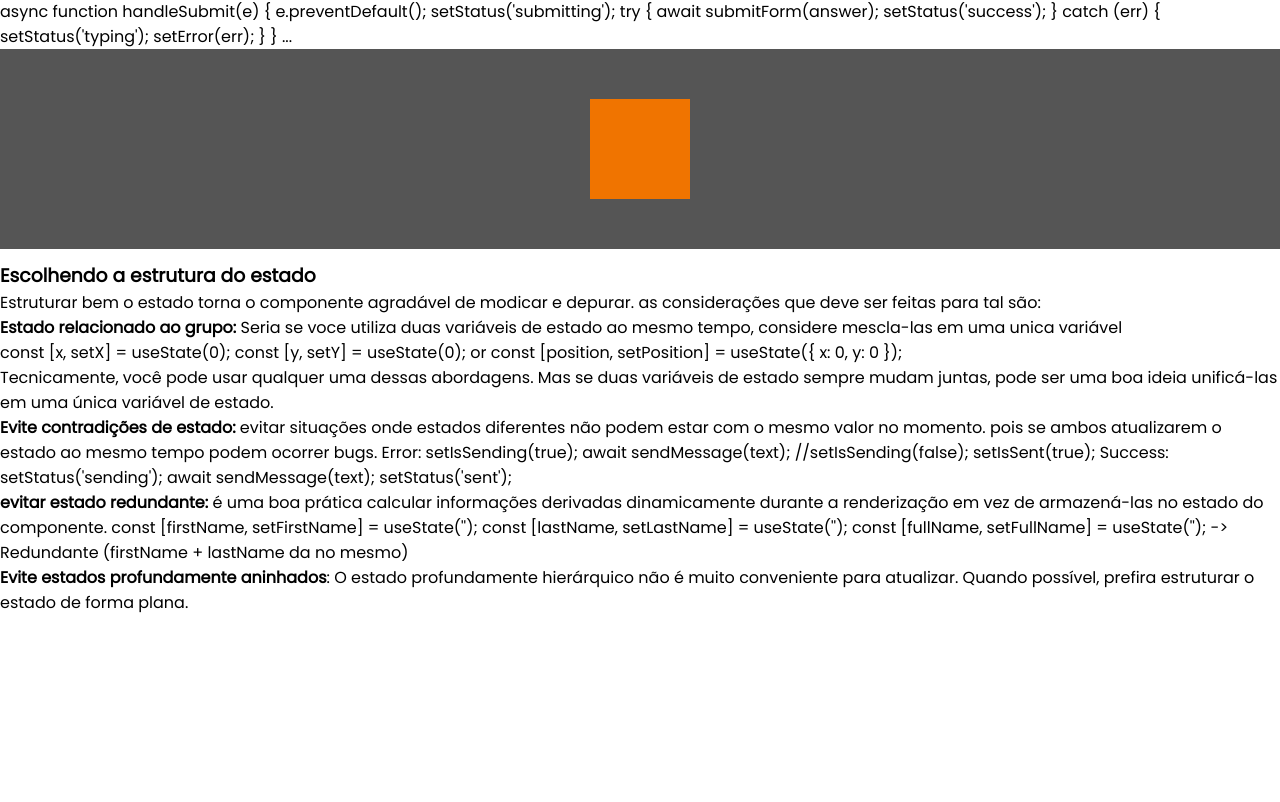
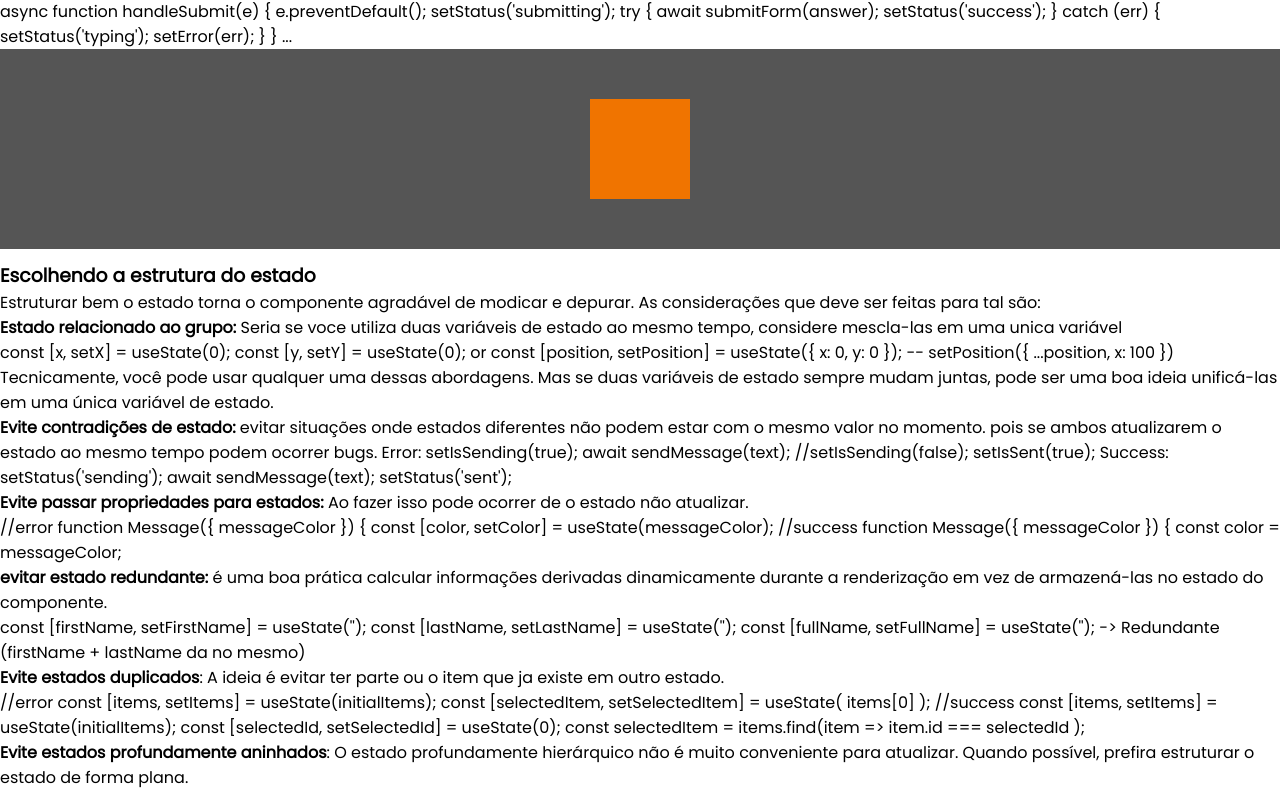
Before and after one commit to wdwf/React_Study, a React (Vite) app: page /capitulo-5 in a window 1280 px wide. Shown: the part 1079-1881 px from the top of the page. Before the commit the page ends 1706 px from the top, so only its background shows below. Built offline with nearby package versions, Linux system fonts and the light colour scheme.

Commit message:
:construction: chore: adição do tema de escolha de estrutura de estado

```diff
--- a/src/pages/Cap5/index.tsx
+++ b/src/pages/Cap5/index.tsx
@@ -198,7 +198,7 @@ export default function Cap5() {
         <h3>Escolhendo a estrutura do estado</h3>
         <p>
           Estruturar bem o estado torna o componente agradável de modicar e
-          depurar. as considerações que deve ser feitas para tal são:
+          depurar. As considerações que deve ser feitas para tal são:
         </p>
         <ul>
           <li>
@@ -213,6 +213,8 @@ export default function Cap5() {
                 const [y, setY] = useState(0);
                 or
                 const [position, setPosition] = useState({ x: 0, y: 0 });
+                --
+                setPosition({ ...position, x: 100 })
               `}
               <p>
                 Tecnicamente, você pode usar qualquer uma dessas abordagens. Mas
@@ -242,15 +244,54 @@ export default function Cap5() {
             </code>
           </li>
           <li>
-            <p></p>
-            <b>evitar estado redundante:</b> é uma boa prática calcular
-            informações derivadas dinamicamente durante a renderização em vez de
-            armazená-las no estado do componente.{" "}
+            <b>Evite passar propriedades para estados:</b> Ao fazer isso pode
+            ocorrer de o estado não atualizar.
+            <br />
+            <code>
+              {`
+            //error
+            function Message({ messageColor }) {
+              const [color, setColor] = useState(messageColor);
+
+            //success
+            function Message({ messageColor }) {
+              const color = messageColor;
+            `}
+            </code>
+          </li>
+          <li>
+            <p>
+              <b>evitar estado redundante:</b> é uma boa prática calcular
+              informações derivadas dinamicamente durante a renderização em vez
+              de armazená-las no estado do componente.{" "}
+            </p>
             <code>
               {`
                const [firstName, setFirstName] = useState('');
                const [lastName, setLastName] = useState('');
                const [fullName, setFullName] = useState(''); -> Redundante (firstName + lastName da no mesmo)
+              `}
+            </code>
+          </li>
+          <li>
+            <b>Evite estados duplicados</b>: A ideia é evitar ter parte ou o
+            item que ja existe em outro estado.
+            <br />
+            <code>
+              {`
+                //error
+                const [items, setItems] = useState(initialItems);
+                const [selectedItem, setSelectedItem] = useState(
+                  items[0]
+                );
+
+                //success
+                const [items, setItems] = useState(initialItems);
+                const [selectedId, setSelectedId] = useState(0);
+
+                const selectedItem = items.find(item =>
+                  item.id === selectedId
+                );
               `}
             </code>
           </li>
```
